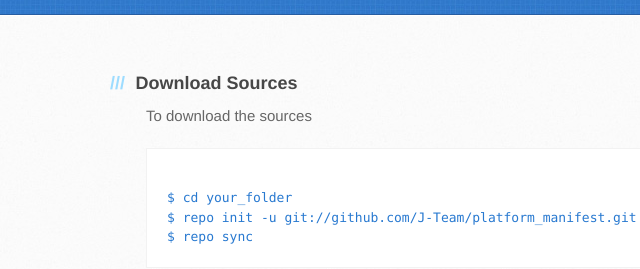
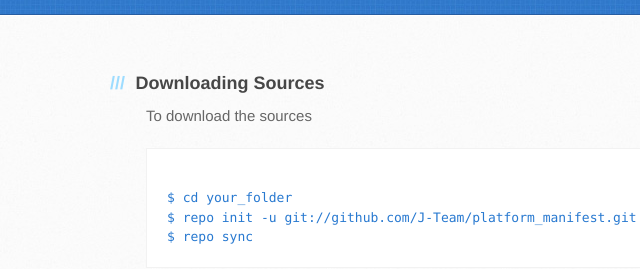
Before and after one commit to CVlaspoel/j-team.github.io, a plain HTML site: page index.html in a window 1280 px wide. Shown: the part 186-455 px from the top of the page, 24-664 px from the left. Drawn offline with Linux system fonts and the light colour scheme.

Commit message:
Update index.html

```diff
--- a/index.html
+++ b/index.html
@@ -29,7 +29,7 @@
       <div class="inner clearfix">
         <section id="main-content">
           <h3>
-<a name="welcome-to-github-pages" class="anchor" href="#welcome-to-github-pages"><span class="octicon octicon-link"></span></a>Download Sources</h3>
+<a name="welcome-to-github-pages" class="anchor" href="#welcome-to-github-pages"><span class="octicon octicon-link"></span></a>Downloading Sources</h3>
 
 <p>To download the sources</p>
 
```
